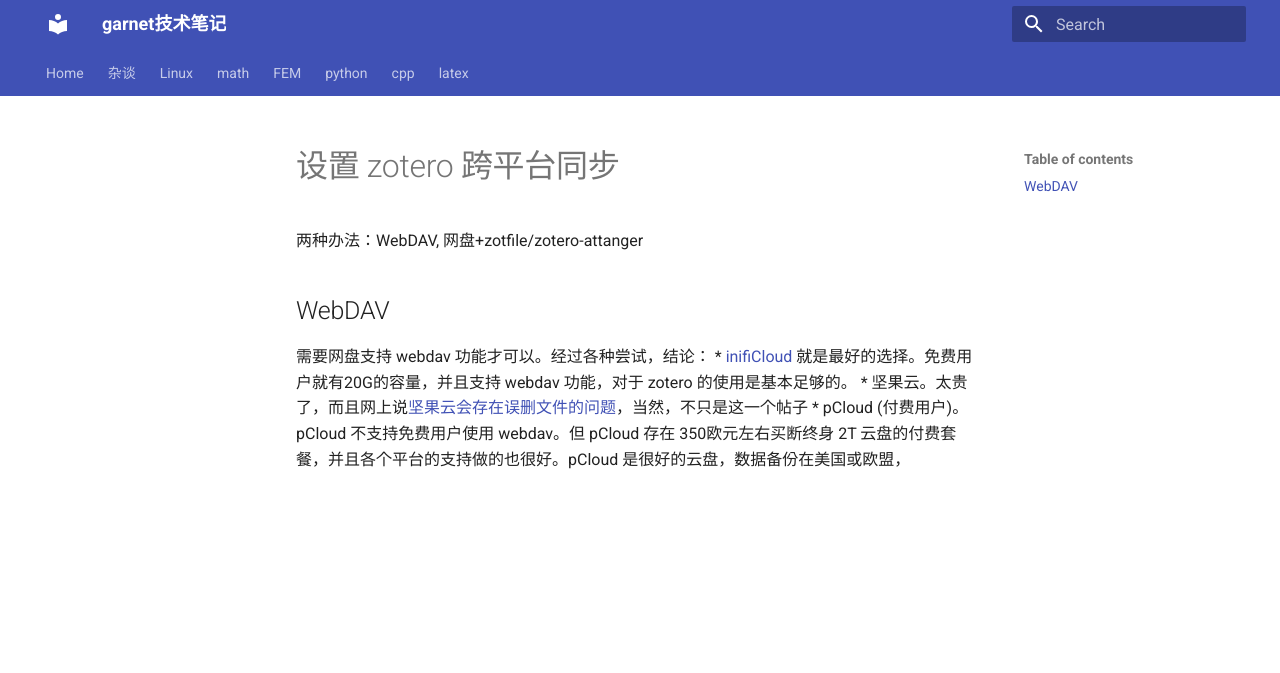
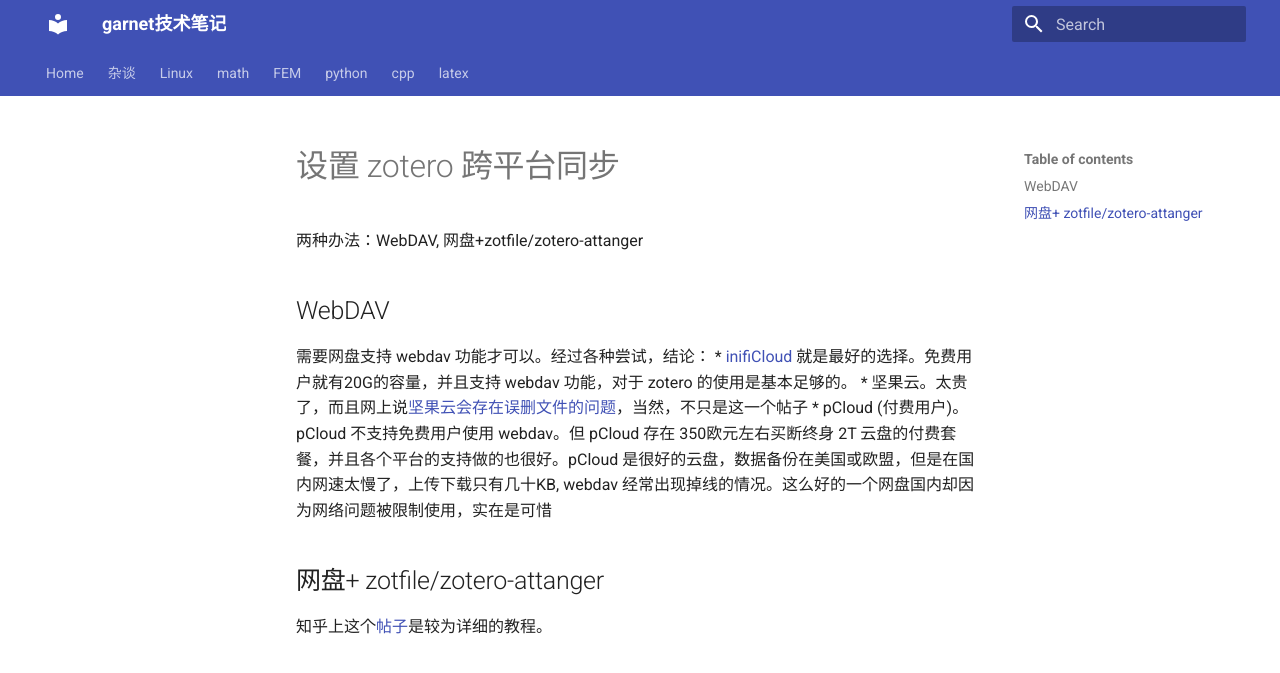
Before and after one commit to ymma98/technotes, an MkDocs documentation site: the page built from docs/杂谈/设置zotero跨平台同步.md, in a window 1280 px wide. Shown: the top 673 px of the page. Built offline with MkDocs 1.6.1 and Material for MkDocs 9.7.7, drawn with Linux system fonts in a browser that asks for light colours.

Commit message:
docs/杂谈/设置zotero跨平台同步.md updated from https://stackedit.cn/

```diff
--- a/docs/杂谈/设置zotero跨平台同步.md
+++ b/docs/杂谈/设置zotero跨平台同步.md
@@ -7,7 +7,12 @@
 需要网盘支持 webdav 功能才可以。经过各种尝试，结论：
 * [inifiCloud](https://infini-cloud.net/en/) 就是最好的选择。免费用户就有20G的容量，并且支持 webdav 功能，对于 zotero 的使用是基本足够的。
 * 坚果云。太贵了，而且网上说[坚果云会存在误删文件的问题](https://www.zhihu.com/question/443637707/answer/2063893553)，当然，不只是这一个帖子
-* pCloud (付费用户)。pCloud 不支持免费用户使用 webdav。但 pCloud 存在 350欧元左右买断终身 2T 云盘的付费套餐，并且各个平台的支持做的也很好。pCloud 是很好的云盘，数据备份在美国或欧盟，
+* pCloud (付费用户)。pCloud 不支持免费用户使用 webdav。但 pCloud 存在 350欧元左右买断终身 2T 云盘的付费套餐，并且各个平台的支持做的也很好。pCloud 是很好的云盘，数据备份在美国或欧盟，但是在国内网速太慢了，上传下载只有几十KB, webdav 经常出现掉线的情况。这么好的一个网盘国内却因为网络问题被限制使用，实在是可惜
+
+
+## 网盘+ zotfile/zotero-attanger
+
+知乎上这个[帖子]()是较为详细的教程。
 <!--stackedit_data:
-eyJoaXN0b3J5IjpbNjg1NTAwMDEwXX0=
+eyJoaXN0b3J5IjpbMTE3ODY2NDc1N119
 -->
```
